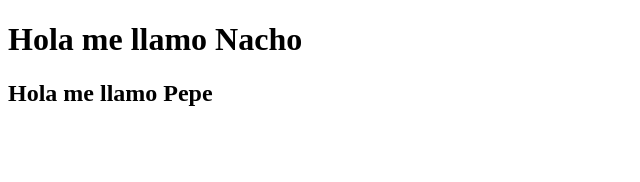
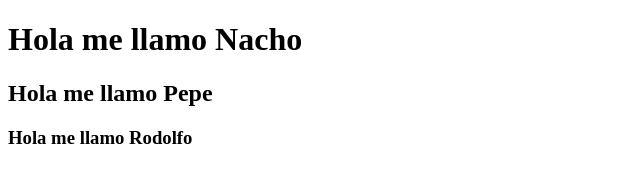
Before and after one commit to NachusInsa02/Nacho, a plain HTML site: page index.html in a window 1280 px wide. Shown: the whole page, without its empty margins (0-640 px from the left). Drawn offline with Linux system fonts and the light colour scheme.

Commit message:
Tercer commit

```diff
--- a/index.html
+++ b/index.html
@@ -9,5 +9,6 @@
 <body>
     <h1>Hola me llamo Nacho</h1>
     <h2>Hola me llamo Pepe</h2>
+    <h3>Hola me llamo Rodolfo</h3>
 </body>
 </html>
```
